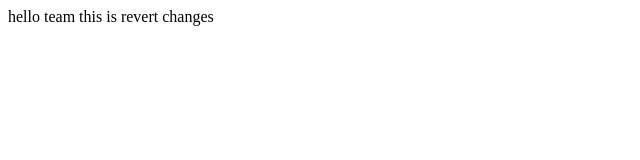
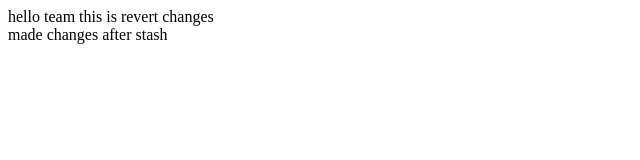
Before and after one commit to imyagnesh/git-tutorial, a plain HTML site: page index.html in a window 1280 px wide. Shown: the whole page, without its empty margins (0-640 px from the left). Drawn offline with Linux system fonts and the light colour scheme.

Commit message:
change index.html

```diff
--- a/index.html
+++ b/index.html
@@ -8,5 +8,6 @@
 </head>
 <body>
     <div>hello team this is revert changes</div>
+    <div>made changes after stash</div>
 </body>
 </html>
```
